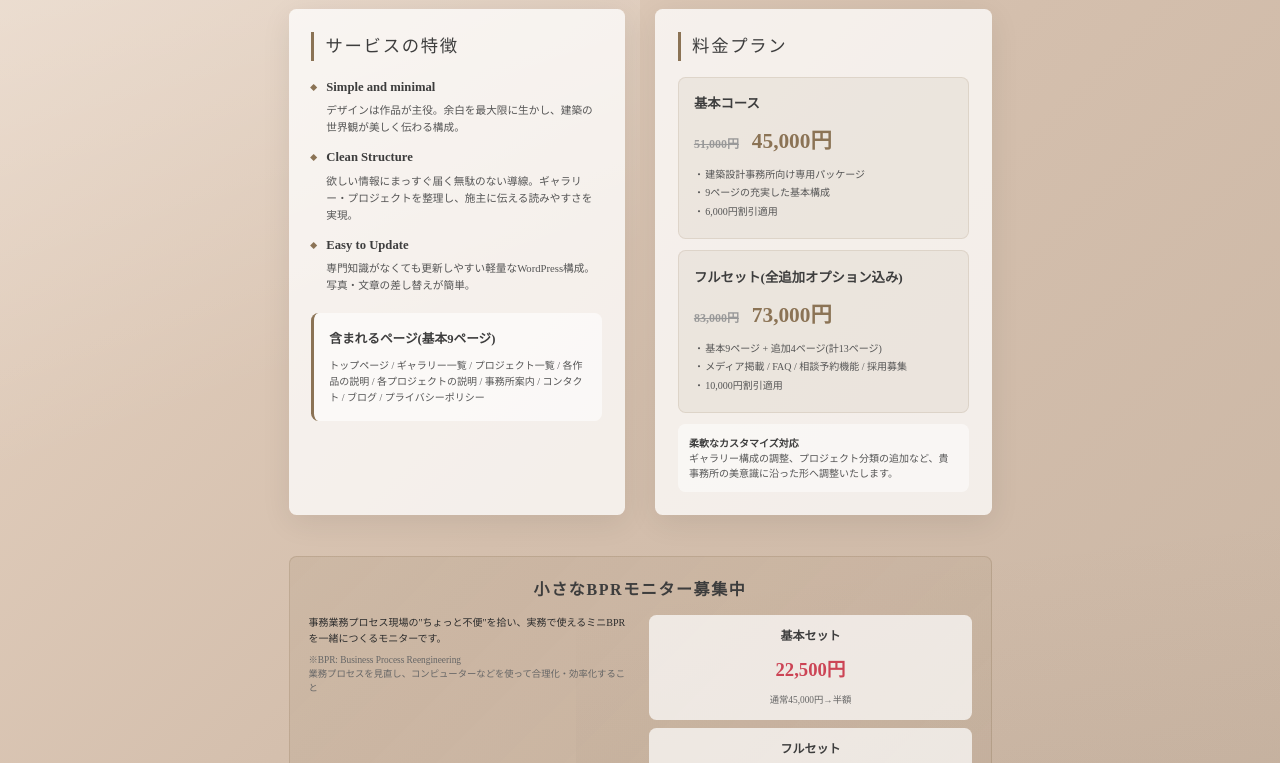
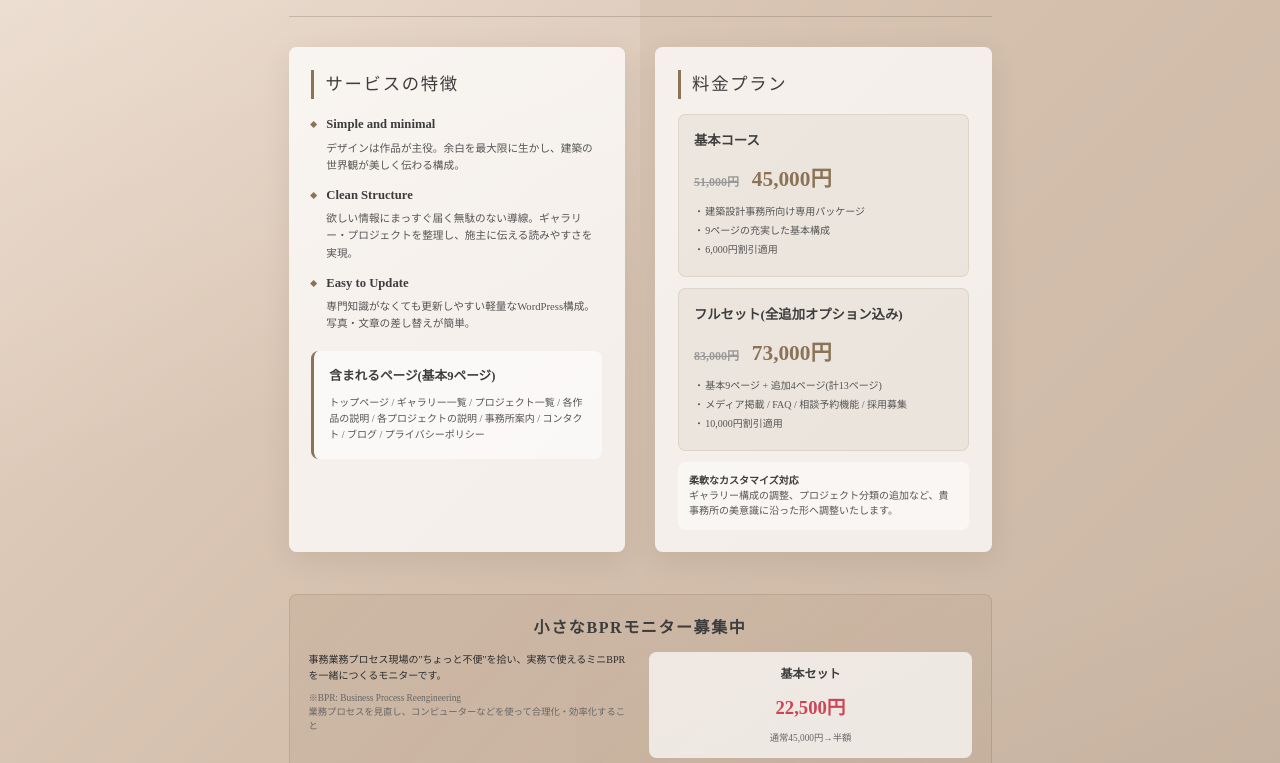
Before and after one commit to Sfujita-works/fujiloggleworks, a plain HTML site: page index-leaflet-v1.html in a window 1280 px wide. Shown: the part 170-933 px from the top of the page. Drawn offline with Linux system fonts and the light colour scheme.

Commit message:
Change overflow to auto and adjust margins

```diff
--- a/index-leaflet-v1.html
+++ b/index-leaflet-v1.html
@@ -17,7 +17,8 @@
             color: #2c2c2c;
             line-height: 1.7;
             position: relative;
-            overflow: hidden;
+            overflow: auto;
+            min-height: 100vh;
         }
 
         /* 背景の幾何学的な影のオーバーレイ */
@@ -48,7 +49,7 @@
         .container {
             width: 210mm;
             height: 297mm;
-            margin: 0 auto;
+            margin: 10mm auto;
             background: transparent;
             position: relative;
             padding: 15mm 12mm;
```
